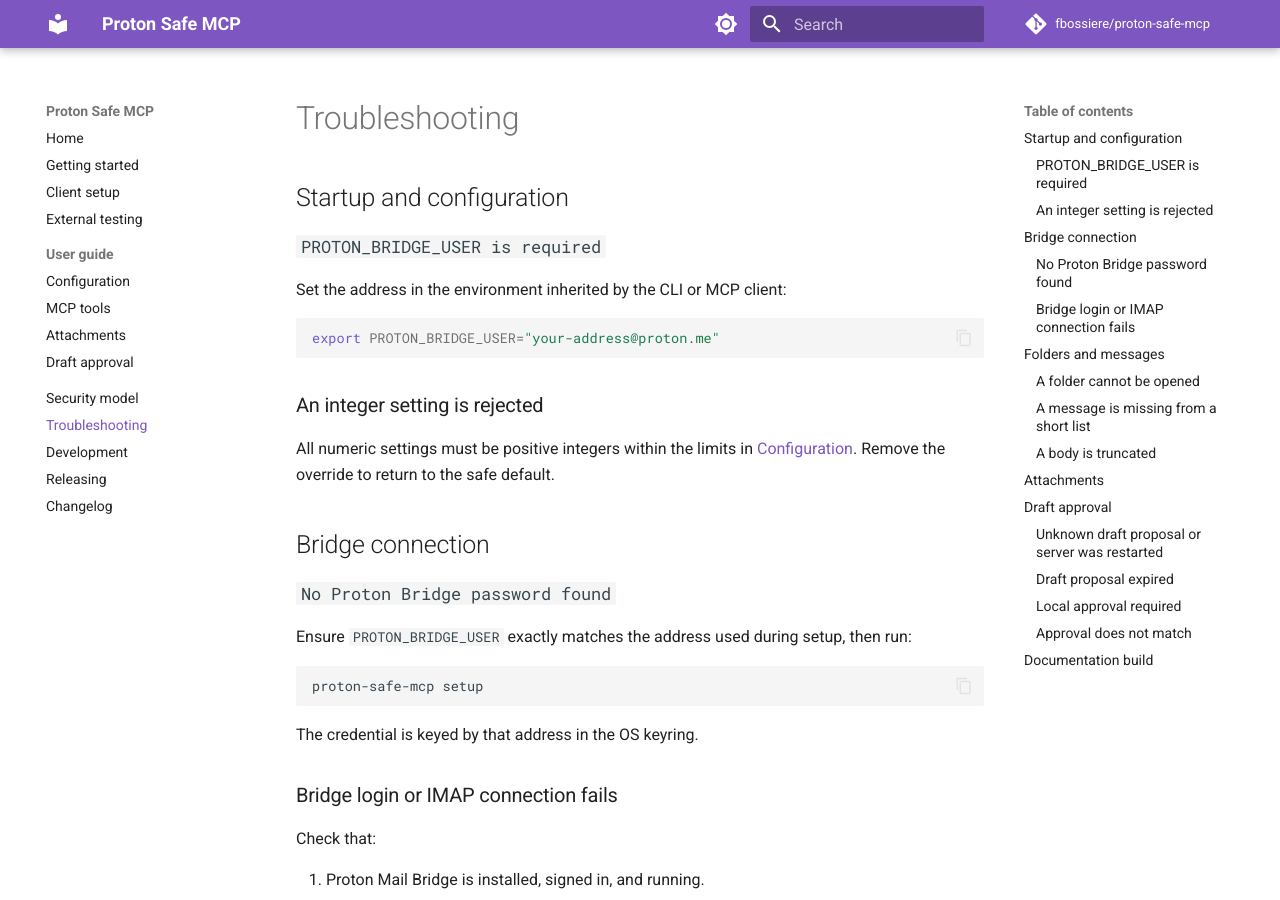
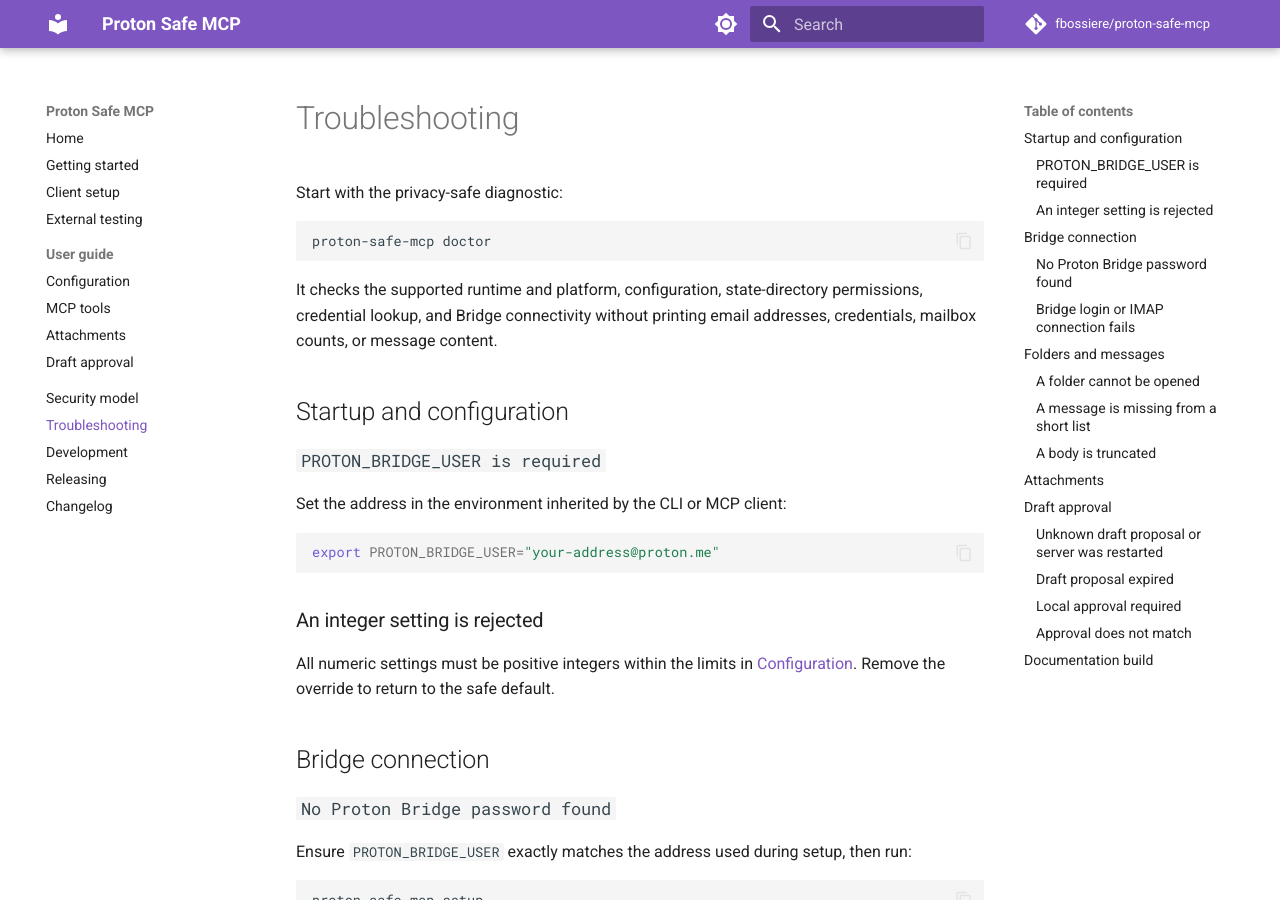
Before and after one commit to fbossiere/proton-safe-mcp, an MkDocs documentation site: the page built from docs/troubleshooting.md, in a window 1280 px wide and 900 px high. Built offline with MkDocs 1.6.1 and Material for MkDocs 9.7.7, drawn with Linux system fonts in a browser that asks for light colours; comment, search, counter and statistics services are not loaded.

````diff
--- a/docs/troubleshooting.md
+++ b/docs/troubleshooting.md
@@ -1,4 +1,14 @@
 # Troubleshooting
+
+Start with the privacy-safe diagnostic:
+
+```bash
+proton-safe-mcp doctor
+```
+
+It checks the supported runtime and platform, configuration, state-directory permissions,
+credential lookup, and Bridge connectivity without printing email addresses, credentials, mailbox
+counts, or message content.
 
 ## Startup and configuration
 
````
